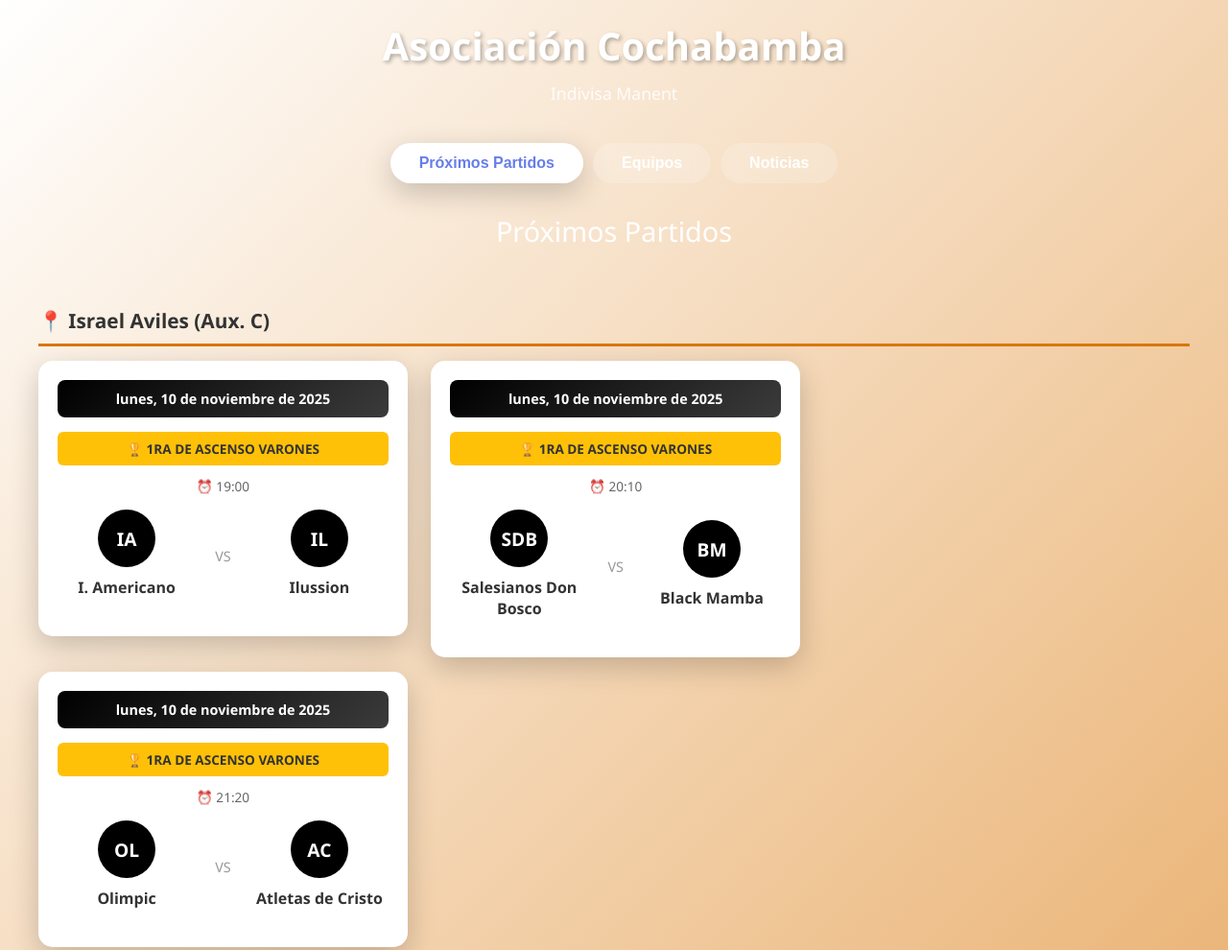
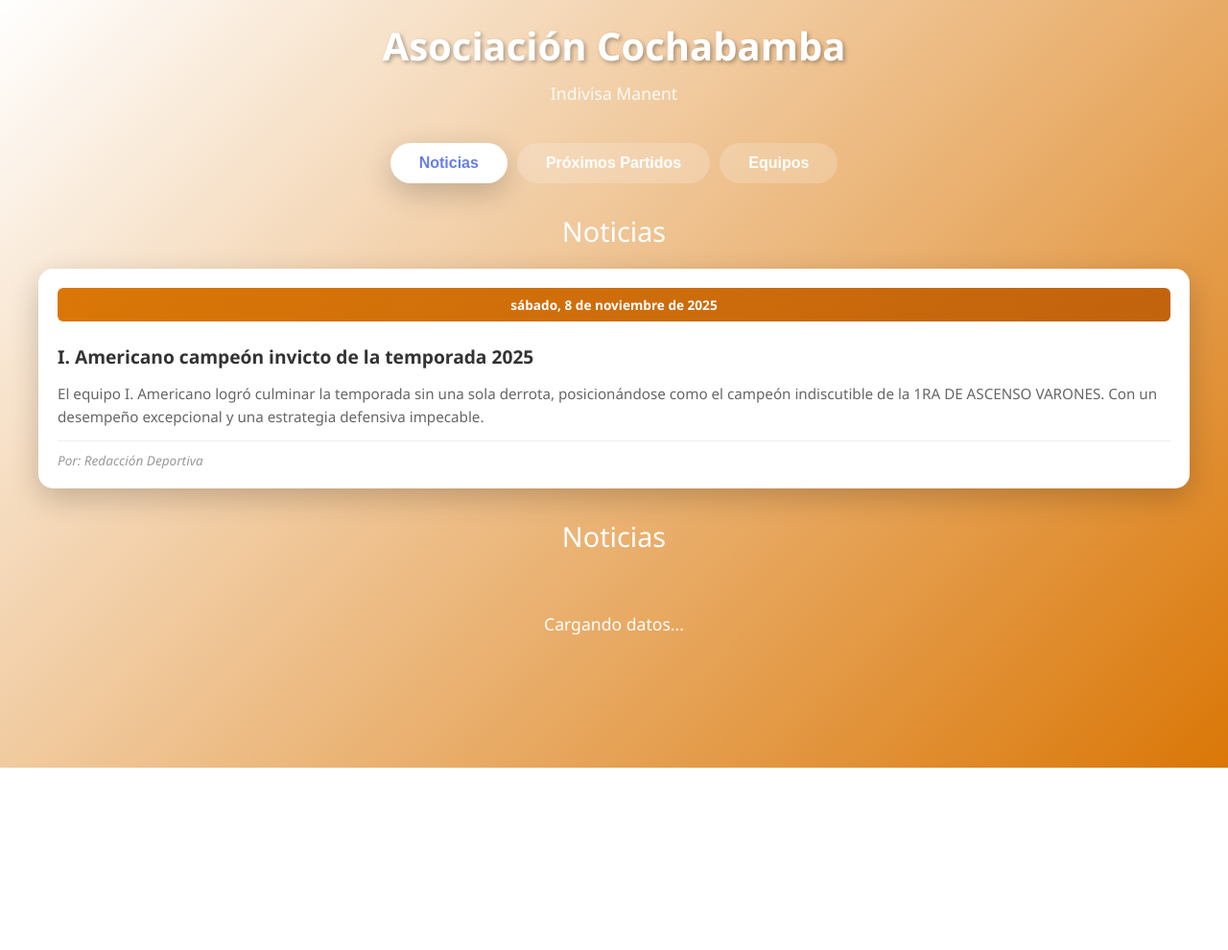
Before and after one commit to Zilvetty-zvty/Asociaci-n-Cochabamba, a plain HTML site: page index.html in a window 1280 px wide. Shown: the top 990 px of the page at 96% size. After the commit the page ends 800 px from the top, so only its background shows below. Drawn offline with Linux system fonts and the light colour scheme.

```diff
--- a/index.html
+++ b/index.html
@@ -14,13 +14,22 @@
         </div>
 
         <div class="tabs">
-            <button class="tab-btn active" onclick="showTab('fixtures')">Próximos Partidos</button>
+            <button class="tab-btn active" onclick="showTab('news')">Noticias</button>
+            <button class="tab-btn" onclick="showTab('fixtures')">Próximos Partidos</button>
             <button class="tab-btn" onclick="showTab('teams')">Equipos</button>
-            <button class="tab-btn" onclick="showTab('news')">Noticias</button>
+        </div>
+
+
+        <!-- Tab: News -->
+        <div id="news" class="tab-content active">
+            <div class="section-title">Noticias</div>
+            <div id="news-list" class="news-container">
+                <div class="no-data">Cargando datos...</div>
+            </div>
         </div>
 
         <!-- Tab: Fixtures -->
-        <div id="fixtures" class="tab-content active">
+        <div id="fixtures" class="tab-content">
             <div class="section-title">Próximos Partidos</div>
             <div id="fixtures-list" class="fixtures-container">
                 <div class="no-data">Cargando datos...</div>
@@ -36,7 +45,7 @@
         </div>
 
         <!-- Tab: News -->
-        <div id="news" class="tab-content">
+        <div id="news" class="tab-content active">
             <div class="section-title">Noticias</div>
             <div id="news-list" class="news-container">
                 <div class="no-data">Cargando datos...</div>
--- a/news.json
+++ b/news.json
@@ -7,38 +7,7 @@
       "content": "El equipo I. Americano logró culminar la temporada sin una sola derrota, posicionándose como el campeón indiscutible de la 1RA DE ASCENSO VARONES. Con un desempeño excepcional y una estrategia defensiva impecable.",
       "author": "Redacción Deportiva",
       "image": ""
-    },
-    {
-      "id": 2,
-      "title": "Nuevo torneo clasificatorio para la copa oro",
-      "date": "2025-11-06",
-      "content": "La asociación anuncia el inicio del torneo clasificatorio para la Copa Oro de la categoría JUVENIL VARONES. Los equipos deberán registrar a sus mejores elementos para competir por el título nacional.",
-      "author": "Coordinación de Torneos",
-      "image": ""
-    },
-    {
-      "id": 3,
-      "title": "Destacan participación de equipos femeninos en liga",
-      "date": "2025-11-05",
-      "content": "Los equipos femeninos de la Asociación Cochabamba han demostrado un nivel competitivo muy alto en este torneo. Sallor Atenas y Atletico Obrero se posicionan como favoritas para las finales.",
-      "author": "Análisis Deportivo",
-      "image": ""
-    },
-    {
-      "id": 4,
-      "title": "Nuevas instalaciones para entrenamientos",
-      "date": "2025-11-03",
-      "content": "La Asociación Cochabamba inauguró nuevas canchas de entrenamiento en la zona sur de la ciudad, beneficiando a más de 200 jugadores de todas las categorías.",
-      "author": "Gestión Administrativa",
-      "image": ""
-    },
-    {
-      "id": 5,
-      "title": "Encuentro amistoso binacional con Santa Cruz",
-      "date": "2025-10-31",
-      "content": "Se llevó a cabo un emocionante encuentro amistoso entre los seleccionados de Cochabamba y Santa Cruz. El partido fue muy competido y resultó en una valiosa experiencia para ambos equipos.",
-      "author": "Relaciones Interligas",
-      "image": ""
+
     }
   ]
 }
```
Also changed, not shown: logos/Imagen de WhatsApp 2025-11-08 a las 19.33.03_5ca11768.jpg (renamed from logos/sallor.jpg).
